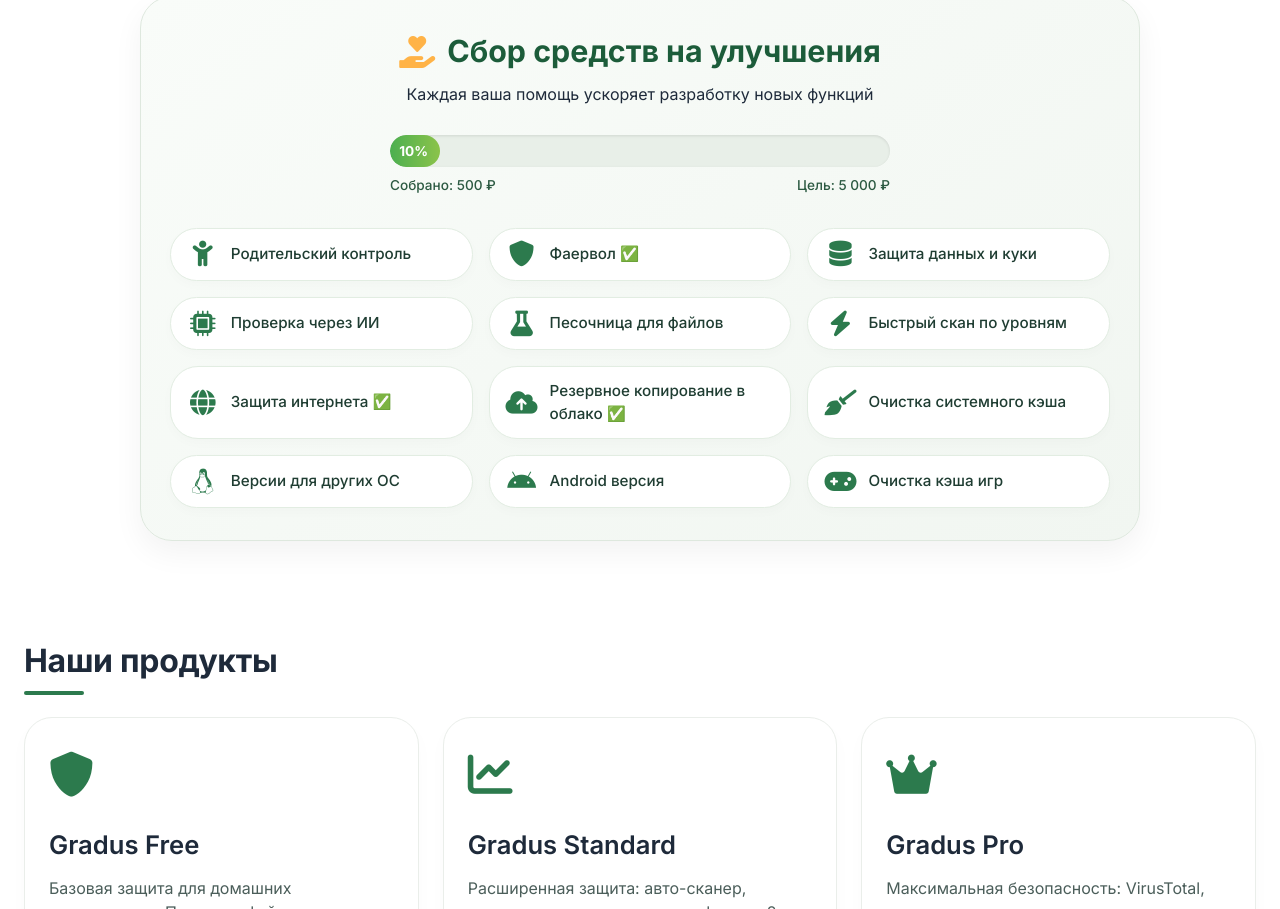
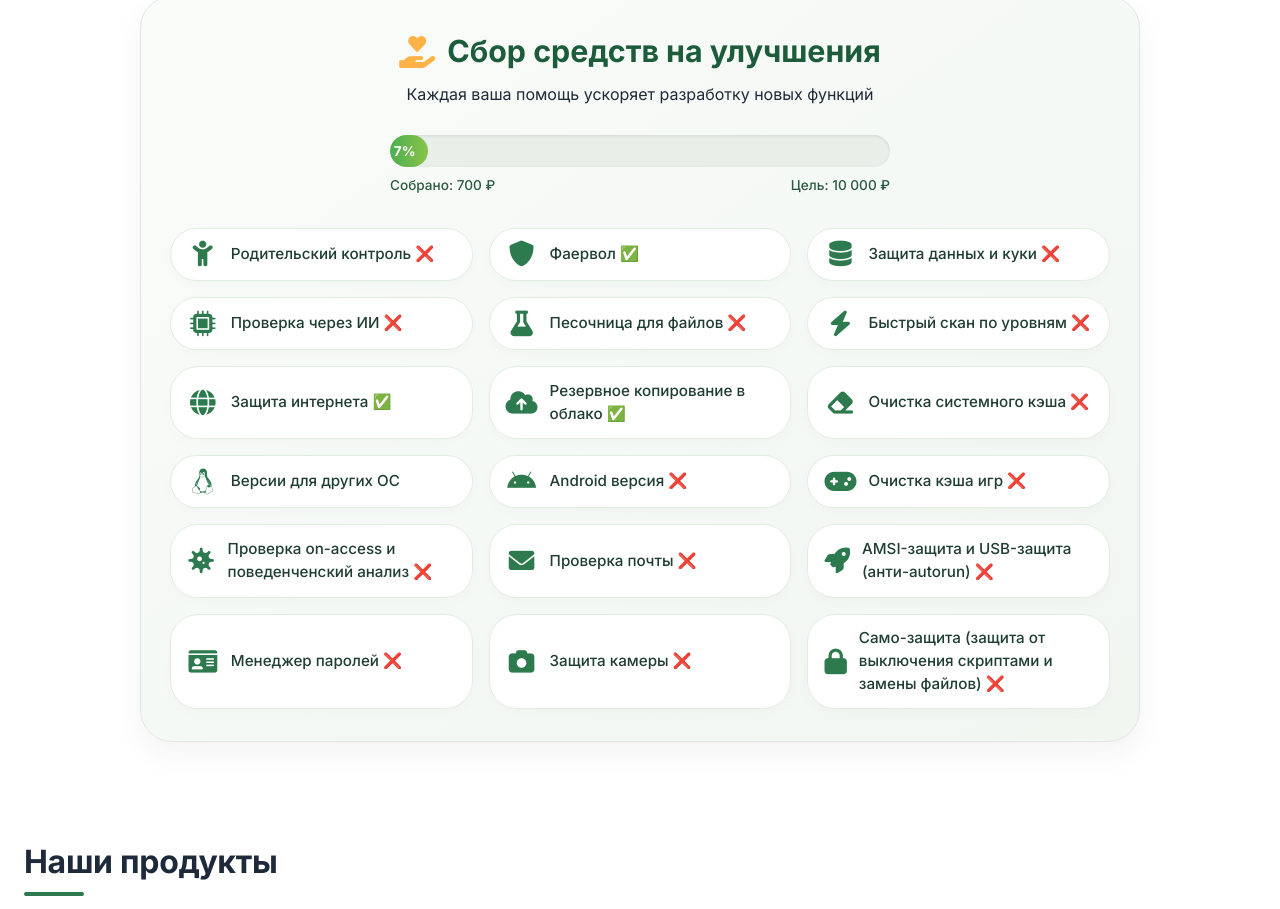
Before and after one commit to gradus-team/gradus-team.github.io, a plain HTML site: page index.html in a window 1280 px wide. Shown: the part 499-1408 px from the top of the page. Drawn offline with Linux system fonts and the light colour scheme.

Commit message:
Update index.html

```diff
--- a/index.html
+++ b/index.html
@@ -633,26 +633,33 @@
             </div>
             <div class="progress-wrapper">
                 <div class="progress-bar-custom">
-                    <div class="progress-fill" style="width: 10%;">10%</div>
+                    <div class="progress-fill" style="width: 7.5%;">7%</div>
                 </div>
                 <div class="progress-stats">
-                    <span>Собрано: 500 ₽</span>
-                    <span>Цель: 5 000 ₽</span>
+                    <span>Собрано: 700 ₽</span>
+                    <span>Цель: 10 000 ₽</span>
                 </div>
             </div>
             <div class="goals-grid">
-                <div class="goal-item"><i class="fas fa-child"></i> <span>Родительский контроль</span></div>
+                <div class="goal-item"><i class="fas fa-child"></i> <span>Родительский контроль ❌</span></div>
                 <div class="goal-item"><i class="fas fa-shield-alt"></i> <span>Фаервол ✅</span></div>
-                <div class="goal-item"><i class="fas fa-database"></i> <span>Защита данных и куки</span></div>
-                <div class="goal-item"><i class="fas fa-microchip"></i> <span>Проверка через ИИ</span></div>
-                <div class="goal-item"><i class="fas fa-flask"></i> <span>Песочница для файлов</span></div>
-                <div class="goal-item"><i class="fas fa-bolt"></i> <span>Быстрый скан по уровням</span></div>
+                <div class="goal-item"><i class="fas fa-database"></i> <span>Защита данных и куки ❌</span></div>
+                <div class="goal-item"><i class="fas fa-microchip"></i> <span>Проверка через ИИ ❌</span></div>
+                <div class="goal-item"><i class="fas fa-flask"></i> <span>Песочница для файлов ❌</span></div>
+                <div class="goal-item"><i class="fas fa-bolt"></i> <span>Быстрый скан по уровням ❌</span></div>
                 <div class="goal-item"><i class="fas fa-globe"></i> <span>Защита интернета ✅</span></div>
                 <div class="goal-item"><i class="fas fa-cloud-upload-alt"></i> <span>Резервное копирование в облако ✅</span></div>
-                <div class="goal-item"><i class="fas fa-broom"></i> <span>Очистка системного кэша</span></div>
+<!--                <div class="goal-item"><i class="fas fa-broom"></i> <span>Очистка системного кэша ❌</span></div>-->
+                <div class="goal-item"><i class="fa fa-eraser"></i> <span>Очистка системного кэша ❌</span></div>
                 <div class="goal-item"><i class="fab fa-linux"></i> <span>Версии для других ОС</span></div>
-                <div class="goal-item"><i class="fab fa-android"></i> <span>Android версия</span></div>
-                <div class="goal-item"><i class="fas fa-gamepad"></i> <span>Очистка кэша игр</span></div>
+                <div class="goal-item"><i class="fab fa-android"></i> <span>Android версия ❌</span></div>
+                <div class="goal-item"><i class="fas fa-gamepad"></i> <span>Очистка кэша игр ❌</span></div>
+                <div class="goal-item"><i class="fas fa-virus"></i> <span>Проверка on-access и поведенченский анализ ❌</span></div>
+                <div class="goal-item"><i class="fa fa-envelope"></i> <span>Проверка почты ❌</span></div>
+                <div class="goal-item"><i class="fa fa-rocket"></i> <span>AMSI-защита и USB-защита (анти-autorun) ❌</span></div>
+                <div class="goal-item"><i class="fa fa-id-card"></i> <span>Менеджер паролей ❌</span></div>
+                <div class="goal-item"><i class="fa fa-camera"></i> <span>Защита камеры ❌</span></div>
+                <div class="goal-item"><i class="fa fa-lock"></i> <span>Само-защита (защита от выключения скриптами и замены файлов) ❌</span></div>
             </div>
         </div>
     </div>
```
